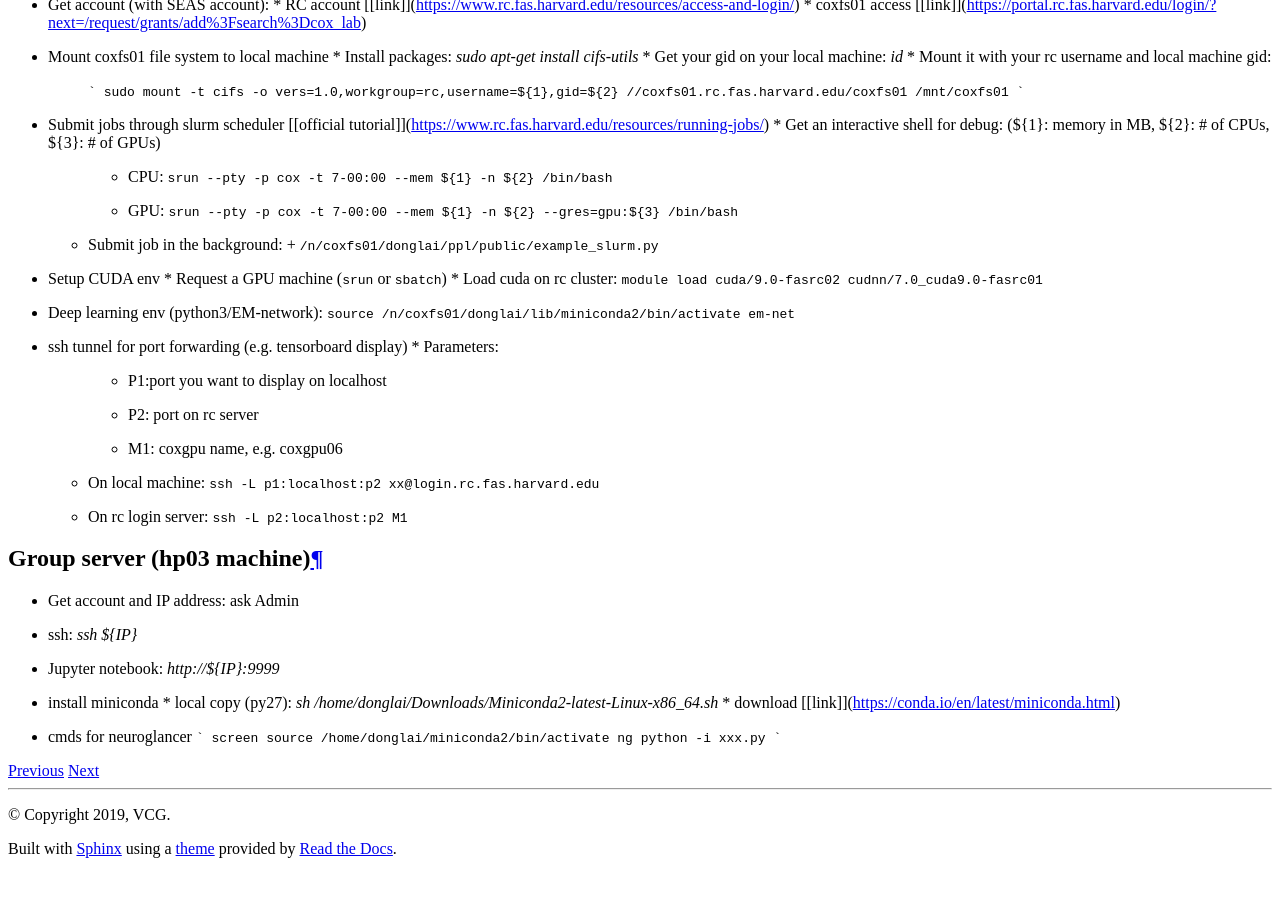
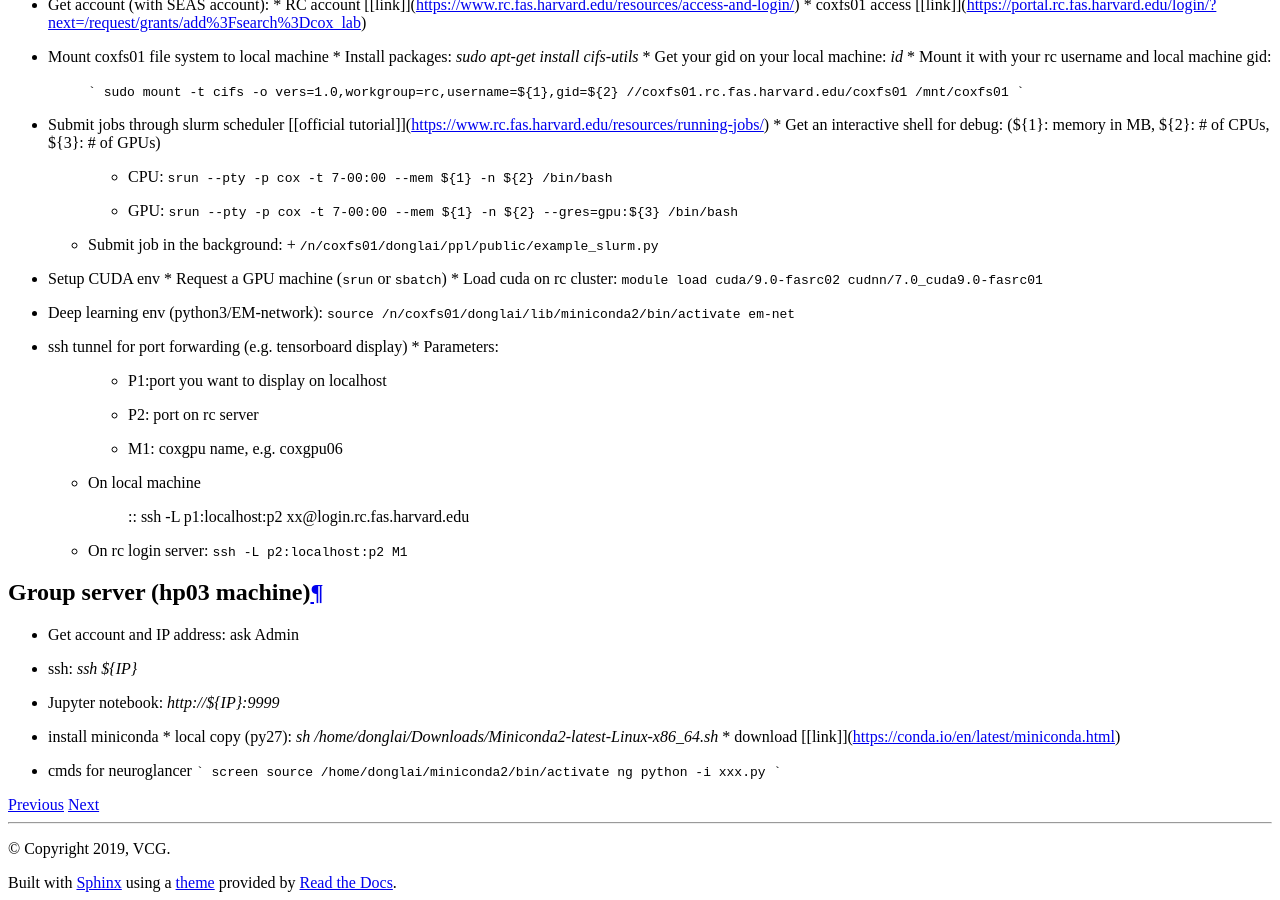
Before and after one commit to VCG/newbie-wiki, a Sphinx documentation site: the page built from docs/source/setup/computation.rst, in a window 1280 px wide and 900 px high, scrolled down 629 px. Built offline with Sphinx 7.4.7 and the Read the Docs theme 2.0.0, drawn with Linux system fonts in a browser that asks for light colours; pages that are not in the unit, such as notebooks, are missing from menus; before the commit the page ends 1495 px from its top, so only the background shows below that.

Commit message:
code block syntax

```diff
--- a/docs/source/setup/computation.rst
+++ b/docs/source/setup/computation.rst
@@ -28,7 +28,9 @@ Harvard RC server (+coxfs/coxgpu)
     + P1:port you want to display on localhost
     + P2: port on rc server
     + M1: coxgpu name, e.g. coxgpu06
-  * On local machine: ``ssh -L p1:localhost:p2 xx@login.rc.fas.harvard.edu``
+  * On local machine
+        ::
+        ssh -L p1:localhost:p2 xx@login.rc.fas.harvard.edu
   * On rc login server: ``ssh -L p2:localhost:p2 M1``
 
 Group server (hp03 machine)
```
Also changed, not shown: 3 other files.
